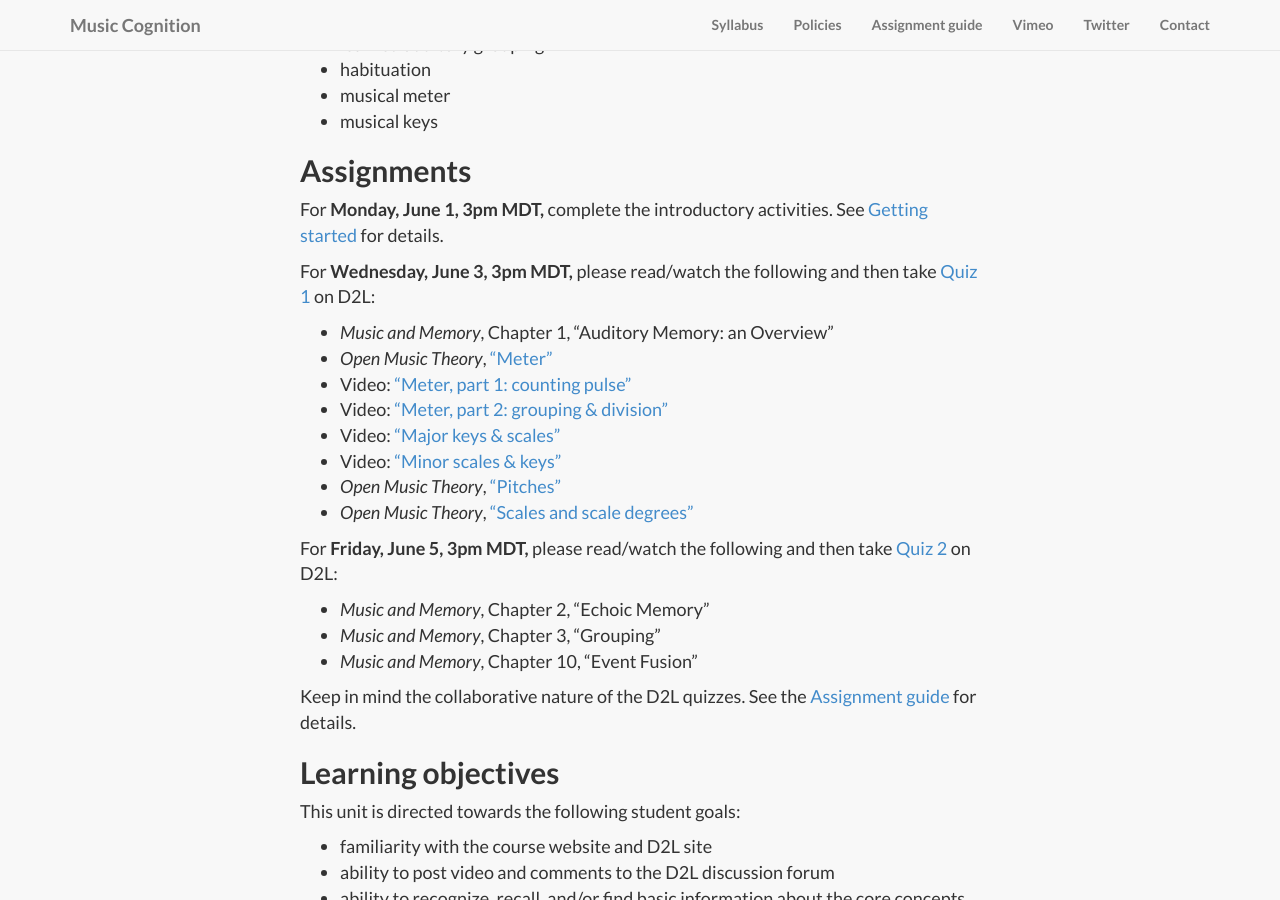
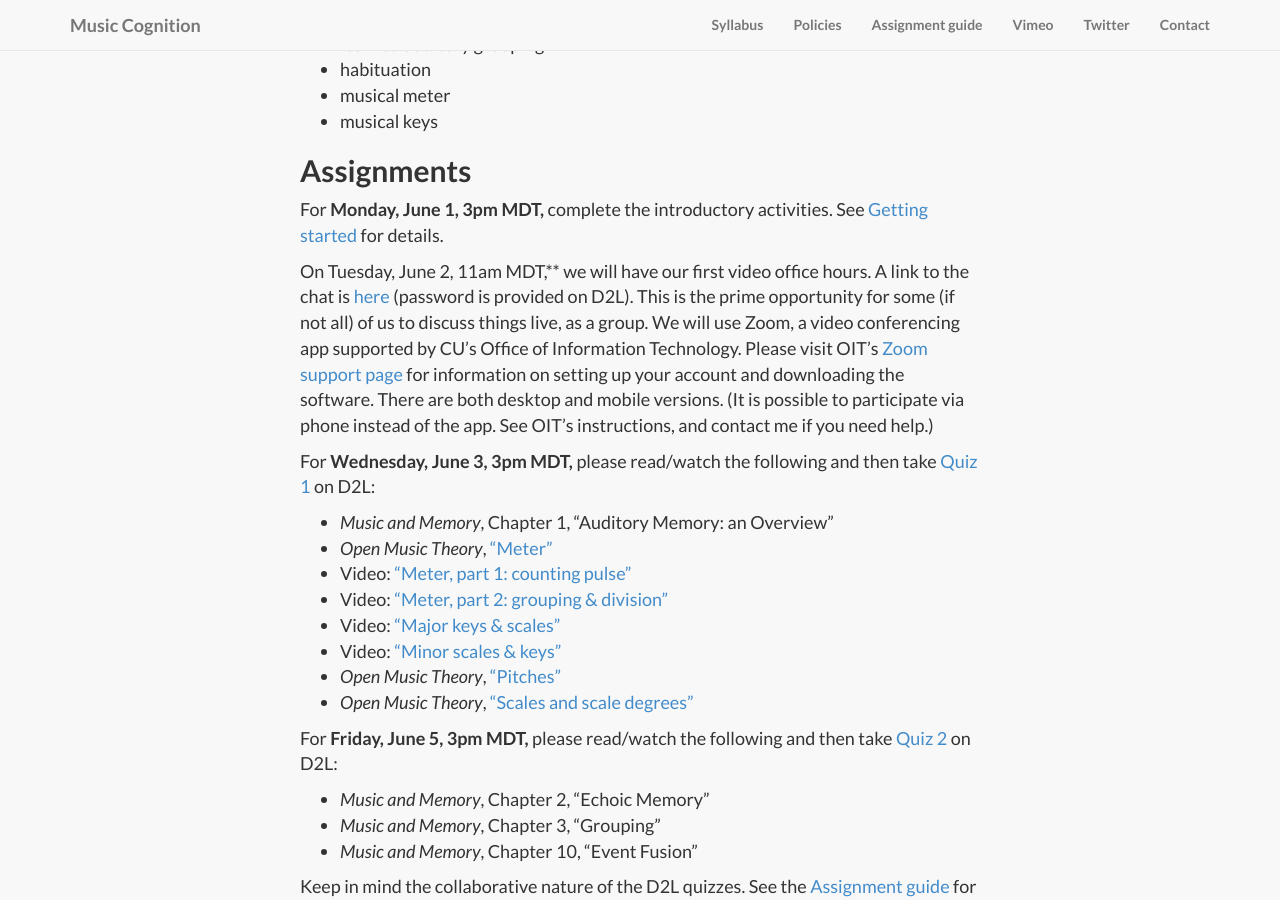
Before and after one commit to kshaffer/cognition, a Jekyll site: the page built from week1.md, in a window 1280 px wide and 900 px high, scrolled down 1719 px. Built offline with Jekyll 4.4.1, drawn with Linux system fonts in a browser that asks for light colours; nearby versions of some CDN libraries; library files that are not in the unit come from our copies.

Commit message:
Zoom info added

```diff
--- a/week1.md
+++ b/week1.md
@@ -39,6 +39,8 @@
 
 For **Monday, June 1, 3pm MDT,** complete the introductory activities. See [Getting started](/introductions/) for details.
 
+On Tuesday, June 2, 11am MDT,** we will have our first video office hours. A link to the chat is [here](https://cuboulder.zoom.us/j/431750257) (password is provided on D2L). This is the prime opportunity for some (if not all) of us to discuss things live, as a group. We will use Zoom, a video conferencing app supported by CU's Office of Information Technology. Please visit OIT's [Zoom support page](http://www.colorado.edu/oit/services/conferencing-services/web-conferencing-zoom) for information on setting up your account and downloading the software. There are both desktop and mobile versions. (It is possible to participate via phone instead of the app. See OIT's instructions, and contact me if you need help.)
+
 For **Wednesday, June 3, 3pm MDT,** please read/watch the following and then take [Quiz 1](/quiz1/) on D2L:
 
 - *Music and Memory*, Chapter 1, "Auditory Memory: an Overview"
```
